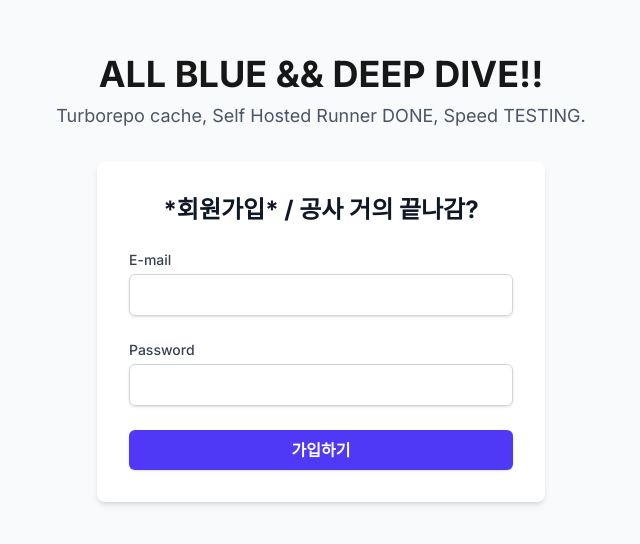
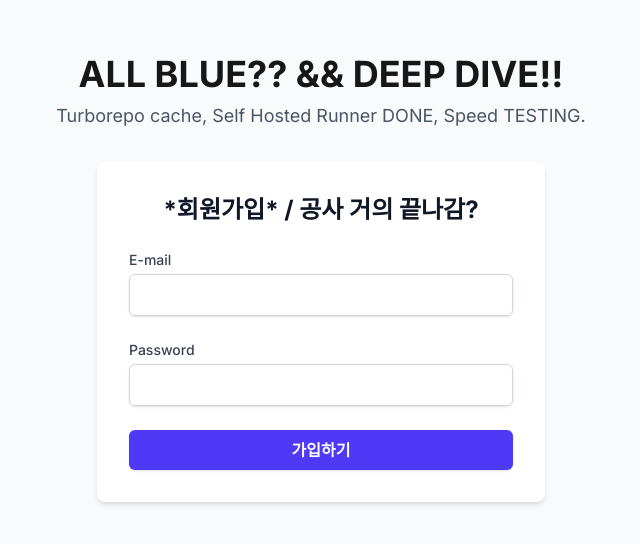
Before and after one commit to jungyuya/new-blog, a Next.js app in the folder apps/frontend/: page / in a window 1280 px wide. Shown: the part 122-666 px from the top of the page, without its empty margins (319-959 px from the left). Built offline with nearby package versions, Linux system fonts and the light colour scheme.

Commit message:
실행단계 수정5

```diff
--- a/apps/frontend/src/app/page.tsx
+++ b/apps/frontend/src/app/page.tsx
@@ -5,7 +5,7 @@ export default function Home() {
   return (
     <main className="flex min-h-screen flex-col items-center justify-center bg-gray-50 p-4">
       <div className="mb-8 text-center">
-        <h1 className="text-4xl font-bold">ALL BLUE && DEEP DIVE!!</h1>
+        <h1 className="text-4xl font-bold">ALL BLUE?? && DEEP DIVE!!</h1>
         <p className="text-lg text-gray-600 mt-2">Turborepo cache, Self Hosted Runner DONE, Speed TESTING.</p>
       </div>
       <SignUp />
```
Also changed, not shown: 1 other file (tests, documents, lock files or other folders).
